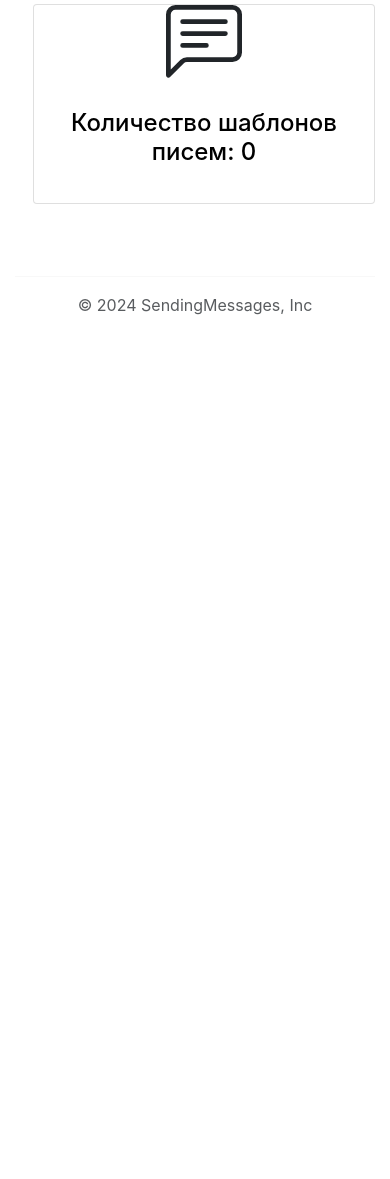
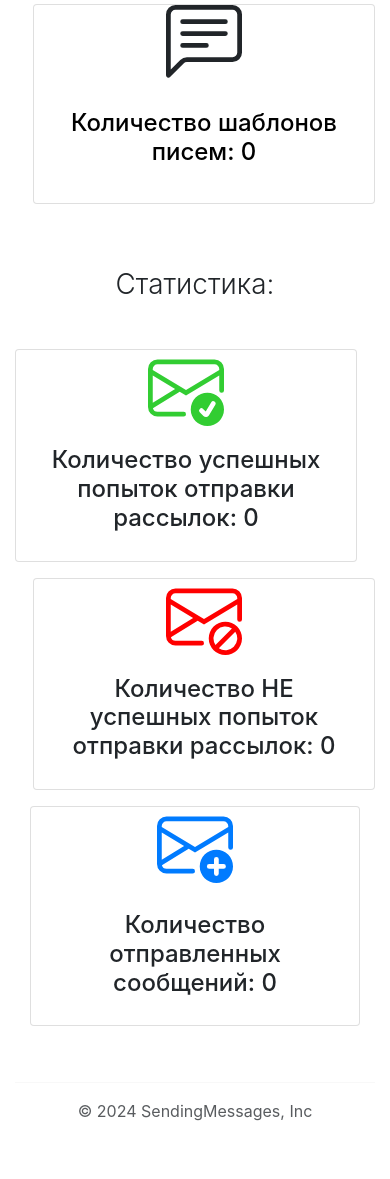
Before and after one commit to PetruschenkoEgor/SendingMessages_django, a Django app: page /home/ in a window 390 px wide. Shown: the part 1940-3119 px from the top of the page. Before the commit the page ends 2255 px from the top, so only its background shows below. Run offline with Django 5.2, Linux system fonts and the light colour scheme; data that the repository does not hold is empty; some libraries are stand-ins or nearby versions.

Commit message:
добавил статистику по успешным/неуспешным отправкам и количестве сообщений

```diff
--- a/sending_messages/models.py
+++ b/sending_messages/models.py
@@ -65,7 +65,9 @@ class AttemptMailing(models.Model):
     status = models.CharField(max_length=11, choices=STATUS_CHOICES, default='Не успешно', verbose_name='Статус')
     mail_server_response = models.TextField(verbose_name='Ответ почтового сервера')
     mailing = models.ForeignKey('Mailing', on_delete=models.CASCADE, verbose_name='Рассылка', help_text='Введите рассылку', related_name='attemptmailings')
-    sending_count = models.PositiveIntegerField(verbose_name='Счетчик рассылок', default=0)
+    sending_count_ok = models.PositiveIntegerField(verbose_name='Счетчик успешных рассылок', default=0)
+    sending_count_error = models.PositiveIntegerField(verbose_name='Счетчик неуспешных рассылок', default=0)
+    count_messages = models.PositiveIntegerField(verbose_name='Счетчик отправленных сообщений', default=0)
 
     class Meta:
         verbose_name = 'Попытка рассылки'
--- a/sending_messages/templates/home.html
+++ b/sending_messages/templates/home.html
@@ -7,7 +7,7 @@
     <div class="col">
       <div class="card mb-3" style="width: 95%;">
       <div class="row g-0">
-        <div class="col-md-4">
+        <div class="col-md-4 d-flex justify-content-center align-items-center">
           <svg xmlns="http://www.w3.org/2000/svg" width="76" height="76" fill="currentColor" class="bi bi-envelope-plus" viewBox="0 0 16 16">
             <path d="M2 2a2 2 0 0 0-2 2v8.01A2 2 0 0 0 2 14h5.5a.5.5 0 0 0 0-1H2a1 1 0 0 1-.966-.741l5.64-3.471L8 9.583l7-4.2V8.5a.5.5 0 0 0 1 0V4a2 2 0 0 0-2-2zm3.708 6.208L1 11.105V5.383zM1 4.217V4a1 1 0 0 1 1-1h12a1 1 0 0 1 1 1v.217l-7 4.2z"/>
             <path d="M16 12.5a3.5 3.5 0 1 1-7 0 3.5 3.5 0 0 1 7 0m-3.5-2a.5.5 0 0 0-.5.5v1h-1a.5.5 0 0 0 0 1h1v1a.5.5 0 0 0 1 0v-1h1a.5.5 0 0 0 0-1h-1v-1a.5.5 0 0 0-.5-.5"/>
@@ -27,7 +27,7 @@
     <div class="col">
       <div class="card mb-3" style="width: 95%; margin-left: 5%">
       <div class="row g-0">
-        <div class="col-md-4">
+        <div class="col-md-4 d-flex justify-content-center align-items-center">
           <svg xmlns="http://www.w3.org/2000/svg" width="76" height="76" fill="currentColor" class="bi bi-person-add" viewBox="0 0 16 16">
             <path d="M12.5 16a3.5 3.5 0 1 0 0-7 3.5 3.5 0 0 0 0 7m.5-5v1h1a.5.5 0 0 1 0 1h-1v1a.5.5 0 0 1-1 0v-1h-1a.5.5 0 0 1 0-1h1v-1a.5.5 0 0 1 1 0m-2-6a3 3 0 1 1-6 0 3 3 0 0 1 6 0M8 7a2 2 0 1 0 0-4 2 2 0 0 0 0 4"/>
             <path d="M8.256 14a4.5 4.5 0 0 1-.229-1.004H3c.001-.246.154-.986.832-1.664C4.484 10.68 5.711 10 8 10q.39 0 .74.025c.226-.341.496-.65.804-.918Q8.844 9.002 8 9c-5 0-6 3-6 4s1 1 1 1z"/>
@@ -51,7 +51,7 @@
       <h1 class="display-6">Количество рассылок:</h1>
       <div class="card mb-3" style="width: 95%;">
       <div class="row g-0">
-        <div class="col-md-4">
+        <div class="col-md-4 d-flex justify-content-center align-items-center">
           <svg xmlns="http://www.w3.org/2000/svg" width="76" height="76" fill="currentColor" class="bi bi-send" viewBox="0 0 16 16">
             <path d="M15.854.146a.5.5 0 0 1 .11.54l-5.819 14.547a.75.75 0 0 1-1.329.124l-3.178-4.995L.643 7.184a.75.75 0 0 1 .124-1.33L15.314.037a.5.5 0 0 1 .54.11ZM6.636 10.07l2.761 4.338L14.13 2.576zm6.787-8.201L1.591 6.602l4.339 2.76z"/>
           </svg>
@@ -71,7 +71,7 @@
       <h1 class="display-6">Количество получателей:</h1>
       <div class="card mb-3" style="width: 95%; margin-left: 5%">
       <div class="row g-0">
-        <div class="col-md-4">
+        <div class="col-md-4 d-flex justify-content-center align-items-center">
           <svg xmlns="http://www.w3.org/2000/svg" width="76" height="76" fill="currentColor" class="bi bi-people" viewBox="0 0 16 16">
             <path d="M15 14s1 0 1-1-1-4-5-4-5 3-5 4 1 1 1 1zm-7.978-1L7 12.996c.001-.264.167-1.03.76-1.72C8.312 10.629 9.282 10 11 10c1.717 0 2.687.63 3.24 1.276.593.69.758 1.457.76 1.72l-.008.002-.014.002zM11 7a2 2 0 1 0 0-4 2 2 0 0 0 0 4m3-2a3 3 0 1 1-6 0 3 3 0 0 1 6 0M6.936 9.28a6 6 0 0 0-1.23-.247A7 7 0 0 0 5 9c-4 0-5 3-5 4q0 1 1 1h4.216A2.24 2.24 0 0 1 5 13c0-1.01.377-2.042 1.09-2.904.243-.294.526-.569.846-.816M4.92 10A5.5 5.5 0 0 0 4 13H1c0-.26.164-1.03.76-1.724.545-.636 1.492-1.256 3.16-1.275ZM1.5 5.5a3 3 0 1 1 6 0 3 3 0 0 1-6 0m3-2a2 2 0 1 0 0 4 2 2 0 0 0 0-4"/>
           </svg>
@@ -93,7 +93,7 @@
       <h1 class="display-6" style="width: 95%;">Количество активных рассылок:</h1>
       <div class="card mb-3" style="width: 95%;">
       <div class="row g-0">
-        <div class="col-md-4">
+        <div class="col-md-4 d-flex justify-content-center align-items-center">
           <svg xmlns="http://www.w3.org/2000/svg" width="76" height="76" fill="currentColor" class="bi bi-send-check" viewBox="0 0 16 16">
             <path d="M15.964.686a.5.5 0 0 0-.65-.65L.767 5.855a.75.75 0 0 0-.124 1.329l4.995 3.178 1.531 2.406a.5.5 0 0 0 .844-.536L6.637 10.07l7.494-7.494-1.895 4.738a.5.5 0 1 0 .928.372zm-2.54 1.183L5.93 9.363 1.591 6.602z"/>
             <path d="M16 12.5a3.5 3.5 0 1 1-7 0 3.5 3.5 0 0 1 7 0m-1.993-1.679a.5.5 0 0 0-.686.172l-1.17 1.95-.547-.547a.5.5 0 0 0-.708.708l.774.773a.75.75 0 0 0 1.174-.144l1.335-2.226a.5.5 0 0 0-.172-.686"/>
@@ -114,7 +114,7 @@
       <h1 class="display-6">Количество шаблонов писем:</h1>
       <div class="card mb-3" style="width: 95%; margin-left: 5%">
       <div class="row g-0">
-        <div class="col-md-4">
+        <div class="col-md-4 d-flex justify-content-center align-items-center">
           <svg xmlns="http://www.w3.org/2000/svg" width="76" height="76" fill="currentColor" class="bi bi-chat-left-text" viewBox="0 0 16 16">
             <path d="M14 1a1 1 0 0 1 1 1v8a1 1 0 0 1-1 1H4.414A2 2 0 0 0 3 11.586l-2 2V2a1 1 0 0 1 1-1zM2 0a2 2 0 0 0-2 2v12.793a.5.5 0 0 0 .854.353l2.853-2.853A1 1 0 0 1 4.414 12H14a2 2 0 0 0 2-2V2a2 2 0 0 0-2-2z"/>
             <path d="M3 3.5a.5.5 0 0 1 .5-.5h9a.5.5 0 0 1 0 1h-9a.5.5 0 0 1-.5-.5M3 6a.5.5 0 0 1 .5-.5h9a.5.5 0 0 1 0 1h-9A.5.5 0 0 1 3 6m0 2.5a.5.5 0 0 1 .5-.5h5a.5.5 0 0 1 0 1h-5a.5.5 0 0 1-.5-.5"/>
@@ -134,4 +134,64 @@
 </div>
 
 
+<div class="container text-center mt-5">
+  <h1 class="display-6">Статистика:</h1>
+  <div class="row mt-5">
+    <div class="col">
+      <div class="card mb-3" style="width: 95%;">
+      <div class="row g-0">
+        <div class="col-md-4  d-flex justify-content-center align-items-center">
+          <svg xmlns="http://www.w3.org/2000/svg" width="76" height="76" fill="#32CD32" class="bi bi-envelope-check" viewBox="0 0 16 16">
+            <path d="M2 2a2 2 0 0 0-2 2v8.01A2 2 0 0 0 2 14h5.5a.5.5 0 0 0 0-1H2a1 1 0 0 1-.966-.741l5.64-3.471L8 9.583l7-4.2V8.5a.5.5 0 0 0 1 0V4a2 2 0 0 0-2-2zm3.708 6.208L1 11.105V5.383zM1 4.217V4a1 1 0 0 1 1-1h12a1 1 0 0 1 1 1v.217l-7 4.2z"/>
+            <path d="M16 12.5a3.5 3.5 0 1 1-7 0 3.5 3.5 0 0 1 7 0m-1.993-1.679a.5.5 0 0 0-.686.172l-1.17 1.95-.547-.547a.5.5 0 0 0-.708.708l.774.773a.75.75 0 0 0 1.174-.144l1.335-2.226a.5.5 0 0 0-.172-.686"/>
+          </svg>
+        </div>
+        <div class="col-md-8">
+          <div class="card-body">
+              <p class="h4">Количество успешных попыток отправки рассылок: {{ attempt_ok }}</p>
+          </div>
+        </div>
+      </div>
+    </div>
+    </div>
+
+    <div class="col">
+      <div class="card mb-3" style="width: 95%; margin-left: 5%">
+      <div class="row g-0">
+        <div class="col-md-4  d-flex justify-content-center align-items-center">
+          <svg xmlns="http://www.w3.org/2000/svg" width="76" height="76" fill="red" class="bi bi-envelope-slash" viewBox="0 0 16 16">
+            <path d="M2 2a2 2 0 0 0-2 2v8.01A2 2 0 0 0 2 14h5.5a.5.5 0 0 0 0-1H2a1 1 0 0 1-.966-.741l5.64-3.471L8 9.583l7-4.2V8.5a.5.5 0 0 0 1 0V4a2 2 0 0 0-2-2zm3.708 6.208L1 11.105V5.383zM1 4.217V4a1 1 0 0 1 1-1h12a1 1 0 0 1 1 1v.217l-7 4.2z"/>
+            <path d="M14.975 10.025a3.5 3.5 0 1 0-4.95 4.95 3.5 3.5 0 0 0 4.95-4.95m-4.243.707a2.5 2.5 0 0 1 3.147-.318l-3.465 3.465a2.5 2.5 0 0 1 .318-3.147m.39 3.854 3.464-3.465a2.501 2.501 0 0 1-3.465 3.465Z"/>
+          </svg>
+        </div>
+        <div class="col-md-8">
+          <div class="card-body">
+            <p class="h4">Количество НЕ успешных попыток отправки рассылок: {{ attempt_error }}</p>
+          </div>
+        </div>
+      </div>
+    </div>
+    </div>
+  </div>
+
+  <div class="col">
+      <div class="card mb-3" style="width: 100%;">
+      <div class="row g-0">
+        <div class="col-md-2  d-flex justify-content-center align-items-center">
+          <a href="#" class="d-flex align-items-center mb-2 mb-lg-0 link-body-primary text-decoration-none">
+          <svg xmlns="http://www.w3.org/2000/svg" width="76" height="76" fill="currentColor" class="bi bi-envelope-plus" viewBox="0 0 16 16">
+            <path d="M2 2a2 2 0 0 0-2 2v8.01A2 2 0 0 0 2 14h5.5a.5.5 0 0 0 0-1H2a1 1 0 0 1-.966-.741l5.64-3.471L8 9.583l7-4.2V8.5a.5.5 0 0 0 1 0V4a2 2 0 0 0-2-2zm3.708 6.208L1 11.105V5.383zM1 4.217V4a1 1 0 0 1 1-1h12a1 1 0 0 1 1 1v.217l-7 4.2z"/>
+            <path d="M16 12.5a3.5 3.5 0 1 1-7 0 3.5 3.5 0 0 1 7 0m-3.5-2a.5.5 0 0 0-.5.5v1h-1a.5.5 0 0 0 0 1h1v1a.5.5 0 0 0 1 0v-1h1a.5.5 0 0 0 0-1h-1v-1a.5.5 0 0 0-.5-.5"/>
+          </svg>
+          </a>
+        </div>
+        <div class="col-md-10">
+          <div class="card-body">
+              <p class="h4">Количество отправленных сообщений: {{ messages_count }}</p>
+          </div>
+        </div>
+      </div>
+    </div>
+    </div>
+</div>
 {% endblock %}
--- a/sending_messages/templates/includes/inc_menu.html
+++ b/sending_messages/templates/includes/inc_menu.html
@@ -32,12 +32,14 @@
             </li>
             <li><a class="dropdown-item" href="#">Пополнить</a></li>
               <li><hr class="dropdown-divider"></li>
+              {% if user.is_authenticated %}
             <li><a class="dropdown-item" href="#">
                 <svg xmlns="http://www.w3.org/2000/svg" width="16" height="16" fill="currentColor" class="bi bi-pencil" viewBox="0 0 16 16">
                   <path d="M12.146.146a.5.5 0 0 1 .708 0l3 3a.5.5 0 0 1 0 .708l-10 10a.5.5 0 0 1-.168.11l-5 2a.5.5 0 0 1-.65-.65l2-5a.5.5 0 0 1 .11-.168zM11.207 2.5 13.5 4.793 14.793 3.5 12.5 1.207zm1.586 3L10.5 3.207 4 9.707V10h.5a.5.5 0 0 1 .5.5v.5h.5a.5.5 0 0 1 .5.5v.5h.293zm-9.761 5.175-.106.106-1.528 3.821 3.821-1.528.106-.106A.5.5 0 0 1 5 12.5V12h-.5a.5.5 0 0 1-.5-.5V11h-.5a.5.5 0 0 1-.468-.325"/>
                 </svg>
-                Аккаунт (ID: 123)
+                Аккаунт (ID: {{ user.id }})
             </a></li>
+              {% endif %}
               <li><a class="dropdown-item" href="#">
                   <svg xmlns="http://www.w3.org/2000/svg" width="16" height="16" fill="currentColor" class="bi bi-clock-history" viewBox="0 0 16 16">
                       <path d="M8.515 1.019A7 7 0 0 0 8 1V0a8 8 0 0 1 .589.022zm2.004.45a7 7 0 0 0-.985-.299l.219-.976q.576.129 1.126.342zm1.37.71a7 7 0 0 0-.439-.27l.493-.87a8 8 0 0 1 .979.654l-.615.789a7 7 0 0 0-.418-.302zm1.834 1.79a7 7 0 0 0-.653-.796l.724-.69q.406.429.747.91zm.744 1.352a7 7 0 0 0-.214-.468l.893-.45a8 8 0 0 1 .45 1.088l-.95.313a7 7 0 0 0-.179-.483m.53 2.507a7 7 0 0 0-.1-1.025l.985-.17q.1.58.116 1.17zm-.131 1.538q.05-.254.081-.51l.993.123a8 8 0 0 1-.23 1.155l-.964-.267q.069-.247.12-.501m-.952 2.379q.276-.436.486-.908l.914.405q-.24.54-.555 1.038zm-.964 1.205q.183-.183.35-.378l.758.653a8 8 0 0 1-.401.432z"/>
--- a/sending_messages/templates/mailings_list.html
+++ b/sending_messages/templates/mailings_list.html
@@ -26,7 +26,11 @@
                     <div class="card-body">
                         <p class="card-text"><small class="text-body-secondary">id: {{ mailing.id }} · отправлено {{ mailing.sending_count }} раз </small></p>
                         <a href="{% url 'sending_messages:mailing_detail' mailing.pk %}">
-                        <h5 class="card-title">Рассылка: {{ mailing.id }}</h5>
+                            {% if mailing.name %}
+                        <h5 class="card-title">Рассылка: {{ mailing.name }}</h5>
+                            {% else %}
+                            <h5 class="card-title">Рассылка: {{ mailing.id }}</h5>
+                            {% endif %}
                             </a>
                         <p class="card-text">Дата и время первой отправки: {{ mailing.date_time_first_shipment }}</p>
                         <p class="card-text">Статус рассылки: {{ mailing.status }}</p>
--- a/sending_messages/urls.py
+++ b/sending_messages/urls.py
@@ -2,7 +2,7 @@ from django.urls import path
 from sending_messages.apps import SendingMessagesConfig
 from sending_messages.views import MailingTemplateView, MessageCreateView, \
     SendingCreateView, MailingsListView, MailingsActiveListView, RecipientListView, MailingDetailView, \
-    RecipientDetailView, MessageUpdateView, RecipientUpdateView, MailingOkTemplateView, \
+    RecipientDetailView, MessageUpdateView, RecipientUpdateView,  \
     SendMailingView, MailingUpdateView, MailingDeleteView, RecipientDeleteView, RecipientListFormView, \
     RecipientCreateView, MessageListView, MessageDeleteView, MessageDetailView
 
@@ -24,7 +24,7 @@ urlpatterns = [
     path('recipient/<int:pk>/edit/', RecipientUpdateView.as_view(), name='edit_recipient'),
     path('mailing/<int:pk>/edit/', MailingUpdateView.as_view(), name='edit_mailing'),
     path('mailings/<int:pk>/send/', SendMailingView.as_view(), name='send'),
-    path('mailing_ok/', MailingOkTemplateView.as_view(), name='mailing_ok'),
+    # path('mailing_ok/', MailingOkTemplateView.as_view(), name='mailing_ok'),
     path('mailing/<int:pk>/delete/', MailingDeleteView.as_view(), name='mailing_delete'),
     path('recipient/<int:pk>/delete/', RecipientDeleteView.as_view(), name='recipient_delete'),
     path('messages/', MessageListView.as_view(), name='message_list'),
--- a/sending_messages/views.py
+++ b/sending_messages/views.py
@@ -25,6 +25,10 @@ class MailingTemplateView(TemplateView):
         context['mailings_active'] = Mailing.objects.filter(status='Запущена').count()
         context['recipients'] = Recipient.objects.all().count()
         context['messages'] = Message.objects.all().count()
+        attempts = AttemptMailing.objects.all()
+        context['attempt_ok'] = sum([attempt.sending_count_ok for attempt in attempts])
+        context['attempt_error'] = sum([attempt.sending_count_error for attempt in attempts])
+        context['messages_count'] = sum([attempt.count_messages for attempt in attempts])
         return context
 
 
@@ -197,7 +201,7 @@ class SendingCreateView(CreateView):
     model = Mailing
     form_class = MailingForm
     template_name = 'mailing4.html'
-    success_url = reverse_lazy('sending_messages:mailing_ok')
+    success_url = reverse_lazy('sending_messages:mailings_list')
 
     def get_initial(self):
         """ Автоматическое заполнение формы всеми активными получателями """
@@ -227,17 +231,21 @@ class SendingCreateView(CreateView):
 
             status = 'Успешно'
             mail_server_response = 'Сообщение успешно отправлено'
-            print(f'Получатели: {recipients_list}')
+            # создаем объект попытки рассылки
+            AttemptMailing.objects.create(status=status, mail_server_response=mail_server_response, mailing=mailing)
+            attempt = AttemptMailing.objects.get(mailing=mailing)
+            attempt.sending_count_ok += 1
+            attempt.count_messages += len(recipients_list)
+            attempt.save()
 
         except Exception as e:
             status = 'Не успешно'
             mail_server_response = f'{e}'
-
-        # создаем объект попытки рассылки
-        AttemptMailing.objects.create(status=status, mail_server_response=mail_server_response, mailing=mailing)
-        attempt = AttemptMailing.objects.get(mailing=mailing)
-        attempt.sending_count += 1
-        attempt.save()
+            # создаем объект попытки рассылки
+            AttemptMailing.objects.create(status=status, mail_server_response=mail_server_response, mailing=mailing)
+            attempt = AttemptMailing.objects.get(mailing=mailing)
+            attempt.sending_count_error += 1
+            attempt.save()
 
         return response
 
@@ -251,20 +259,38 @@ class SendMailingView(View):
         mailing_id = self.kwargs.get('pk')
         mailing = get_object_or_404(Mailing, pk=mailing_id)
 
-        # отправка сообщения
-        send_message_yandex(mailing.message.topic, mailing.message.body, EMAIL_HOST_USER, mailing.recipients.all())
-        # увеличение количества раз отправления данной рассылки
-        attempt = AttemptMailing.objects.get(mailing=mailing)
-        attempt.sending_count += 1
-        attempt.save()
+        try:
+            # отправка сообщения
+            recipients = mailing.recipients.all()
+            send_message_yandex(mailing.message.topic, mailing.message.body, EMAIL_HOST_USER, recipients)
+            # увеличение количества раз отправления данной рассылки
+            attempt = AttemptMailing.objects.get(mailing=mailing)
+            attempt.sending_count_ok += 1
+            attempt.count_messages += recipients.count()
+            attempt.save()
 
-        return redirect('sending_messages:mailing_ok')
+        except Exception as e:
+            status = 'Не успешно'
+            mail_server_response = f'{e}'
+            attempt = AttemptMailing.objects.get(mailing=mailing)
+            attempt.status = status
+            attempt.mail_server_response = mail_server_response
+            attempt.sending_count_error += 1
+            attempt.save()
+
+        return redirect('sending_messages:mailings_list')
 
 
-class MailingOkTemplateView(TemplateView):
-    """ Рассылка успешно отправлена """
-
-    template_name = 'mailing_ok.html'
+# class MailingOkTemplateView(TemplateView):
+#     """ Рассылка успешно отправлена """
+#
+#     template_name = 'mailing_ok.html'
+#
+#     def get_context_data(self, **kwargs):
+#         """ Передача в шаблон успешная или неуспешная отправка """
+#
+#         context = super().get_context_data()
+#         context
 
 
 class MailingUpdateView(UpdateView):
--- a/users/forms.py
+++ b/users/forms.py
@@ -1,4 +1,5 @@
-from django.contrib.auth.forms import UserCreationForm, AuthenticationForm, PasswordResetForm, SetPasswordForm
+from django.contrib.auth.forms import UserCreationForm, AuthenticationForm, PasswordResetForm, SetPasswordForm, \
+    UserChangeForm
 from sending_messages.forms import StyleFormMixin
 from users.models import User
 
--- a/users/templates/login.html
+++ b/users/templates/login.html
@@ -1,4 +1,5 @@
 {% extends 'base.html' %}
+{% block title %}Вход{% endblock %}
 {% block content %}
 <div class="container text-center">
     <div class="row">
--- a/users/templates/user_form.html
+++ b/users/templates/user_form.html
@@ -1,4 +1,5 @@
 {% extends 'base.html' %}
+{% block title %}Регистрация{% endblock %}
 {% block content %}
 <div class="container text-center">
     <div class="row">
--- a/users/views.py
+++ b/users/views.py
@@ -4,7 +4,7 @@ from django.contrib.auth import login
 from django.core.mail import send_mail
 from django.shortcuts import get_object_or_404, redirect
 from django.urls import reverse_lazy, reverse
-from django.views.generic import CreateView
+from django.views.generic import CreateView, UpdateView
 
 from config.settings import EMAIL_HOST_USER
 from users.forms import UserRegisterForm
```
Also changed, not shown: sending_messages/migrations/0009_remove_attemptmailing_sending_count_and_more.py (added), sending_messages/migrations/0010_attemptmailing_count_messages.py (added).
